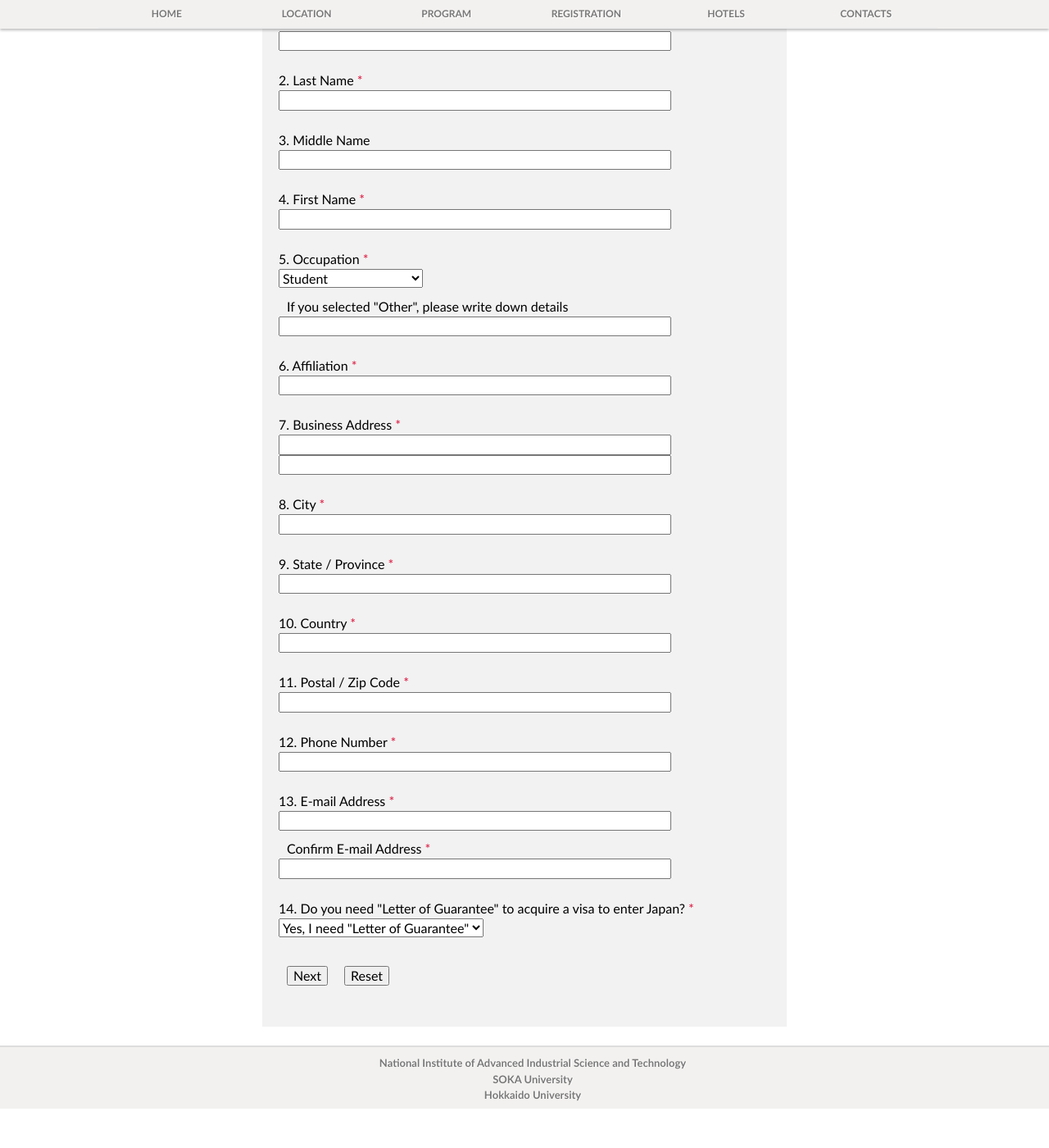
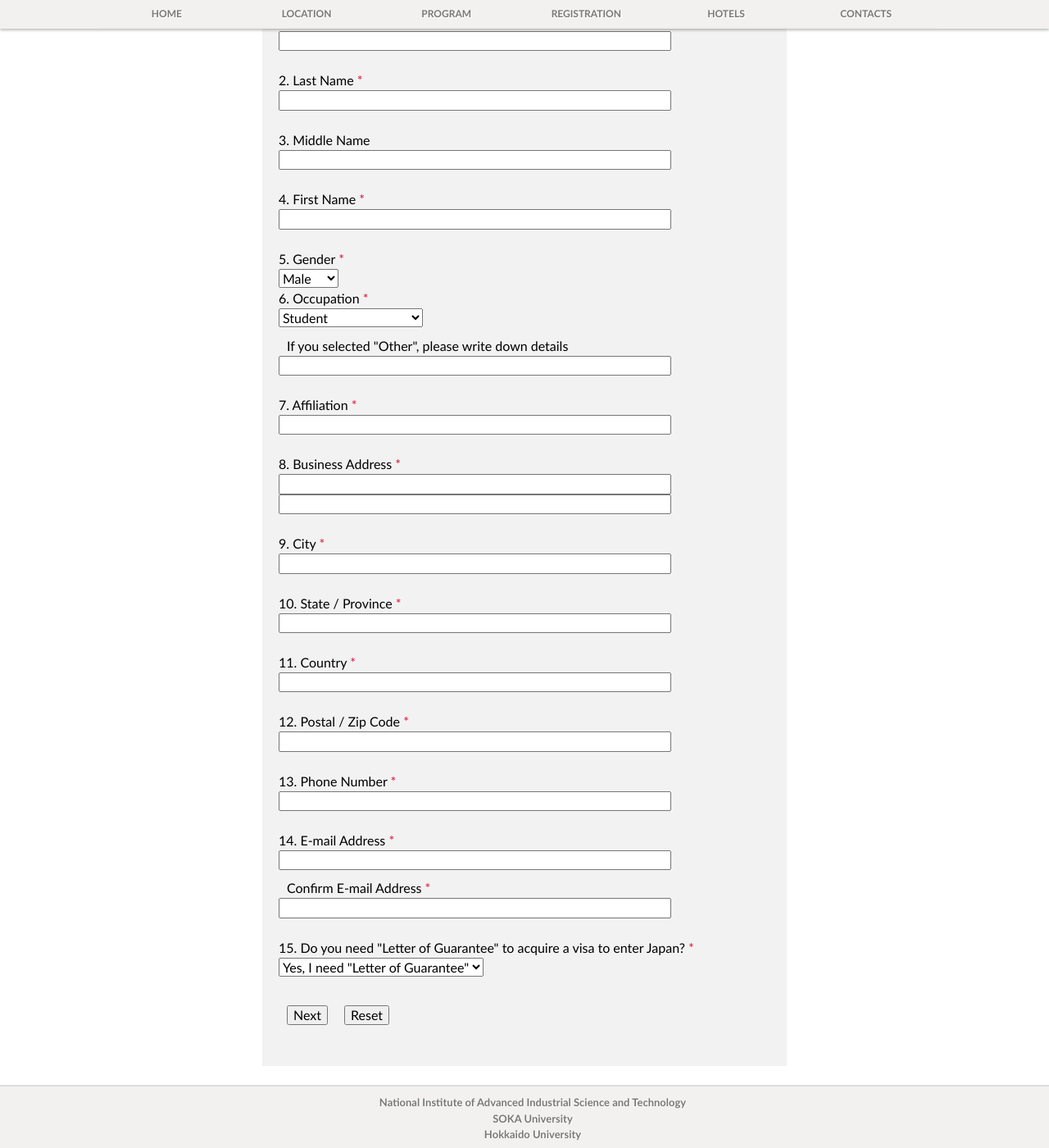
Before and after one commit to yamazakiM/test_warren2016, a Jekyll site: the page built from registration/register.html, in a window 1280 px wide and 1400 px high, scrolled down 503 px. Shown: the whole window at 82% size. Built offline with Jekyll 4.4.1, drawn with Linux system fonts in a browser that asks for light colours; nearby versions of some CDN libraries; library files that are not in the unit come from our copies; before the commit the page ends 1855 px from its top, so only the background shows below that.

Commit message:
Update register.html

```diff
--- a/registration/register.html
+++ b/registration/register.html
@@ -110,10 +110,27 @@ layout: default
 			</div>
 			<br>
 
+			<div class="row input-gender input-user-field">
+				<div class="col-sm-9 col-xs-12">
+					<label for="gender">
+						5. Gender <span class="asterisk">*</span>
+					</label>
+				</div>
+				<div class="col-sm-9 col-xs-12">
+					<select id="gender" class="gender-select form-control col-sm-8 col-xs-12" name="gender"required="required">
+						<option>
+							Male
+						</option>
+						<option>
+							Female
+						</option>
+					</select>
+				</div>
+
 			<div class="row input-occupation input-user-field">
 				<div class="col-sm-9 col-xs-12">
 					<label for="occupation">
-						5. Occupation <span class="asterisk">*</span>
+						6. Occupation <span class="asterisk">*</span>
 					</label>
 				</div>
 				<div class="col-sm-9 col-xs-12">
@@ -146,7 +163,7 @@ layout: default
 			<div class="row input-last name input-user-field">
 				<div class="col-sm-3 col-xs-12 clearfix">
 					<label for="affiliation">
-						6. Affiliation <span class="asterisk">*</span>
+						7. Affiliation <span class="asterisk">*</span>
 					</label>
 				</div>
 				<div class="col-sm-9 col-xs-12 clearfix">
@@ -158,7 +175,7 @@ layout: default
 			<div class="row input-last name input-user-field">
 				<div class="col-sm-3 col-xs-12 clearfix">
 					<label for="business_address">
-						7. Business Address <span class="asterisk">*</span>
+						8. Business Address <span class="asterisk">*</span>
 					</label>
 				</div>
 				<div class="col-sm-9 col-xs-12 clearfix">
@@ -171,7 +188,7 @@ layout: default
 			<div class="row input-last name input-user-field">
 				<div class="col-sm-3 col-xs-12 clearfix">
 					<label for="business_address_city">
-						8. City <span class="asterisk">*</span>
+						9. City <span class="asterisk">*</span>
 					</label>
 				</div>
 				<div class="col-sm-9 col-xs-12 clearfix">
@@ -183,7 +200,7 @@ layout: default
 			<div class="row input-last name input-user-field">
 				<div class="col-sm-3 col-xs-12 clearfix">
 					<label for="business_address_state">
-						9. State / Province <span class="asterisk">*</span>
+						10. State / Province <span class="asterisk">*</span>
 					</label>
 				</div>
 				<div class="col-sm-9 col-xs-12 clearfix">
@@ -195,7 +212,7 @@ layout: default
 			<div class="row input-last name input-user-field">
 				<div class="col-sm-3 col-xs-12 clearfix">
 					<label for="business_address_country">
-						10. Country <span class="asterisk">*</span>
+						11. Country <span class="asterisk">*</span>
 					</label>
 				</div>
 				<div class="col-sm-9 col-xs-12 clearfix">
@@ -208,7 +225,7 @@ layout: default
 			<div class="row input-last name input-user-field">
 				<div class="col-sm-3 col-xs-12 clearfix">
 					<label for="business_address_postal">
-						11. Postal / Zip Code <span class="asterisk">*</span>
+						12. Postal / Zip Code <span class="asterisk">*</span>
 					</label>
 				</div>
 				<div class="col-sm-9 col-xs-12 clearfix">
@@ -221,7 +238,7 @@ layout: default
 			<div class="row input-last name input-user-field">
 				<div class="col-sm-3 col-xs-12 clearfix">
 					<label for="phone_number">
-						12. Phone Number <span class="asterisk">*</span>
+						13. Phone Number <span class="asterisk">*</span>
 					</label>
 				</div>
 				<div class="col-sm-9 col-xs-12 clearfix">
@@ -234,7 +251,7 @@ layout: default
 			<div class="row input-last name input-user-field">
 				<div class="col-sm-3 col-xs-12 clearfix">
 					<label for="email_address">
-						13. E-mail Address <span class="asterisk">*</span>
+						14. E-mail Address <span class="asterisk">*</span>
 					</label>
 				</div>
 				<div class="col-sm-9 col-xs-12 clearfix">
@@ -257,7 +274,7 @@ layout: default
 			<div class="row input-occupation input-user-field">
 				<div class="col-sm-9 col-xs-12">
 					<label for="visa">
-						14. Do you need "Letter of Guarantee" to acquire a visa to enter Japan? <span class="asterisk">*</span>
+						15. Do you need "Letter of Guarantee" to acquire a visa to enter Japan? <span class="asterisk">*</span>
 					</label>
 				</div>
 				<div class="col-sm-9 col-xs-12">
```
